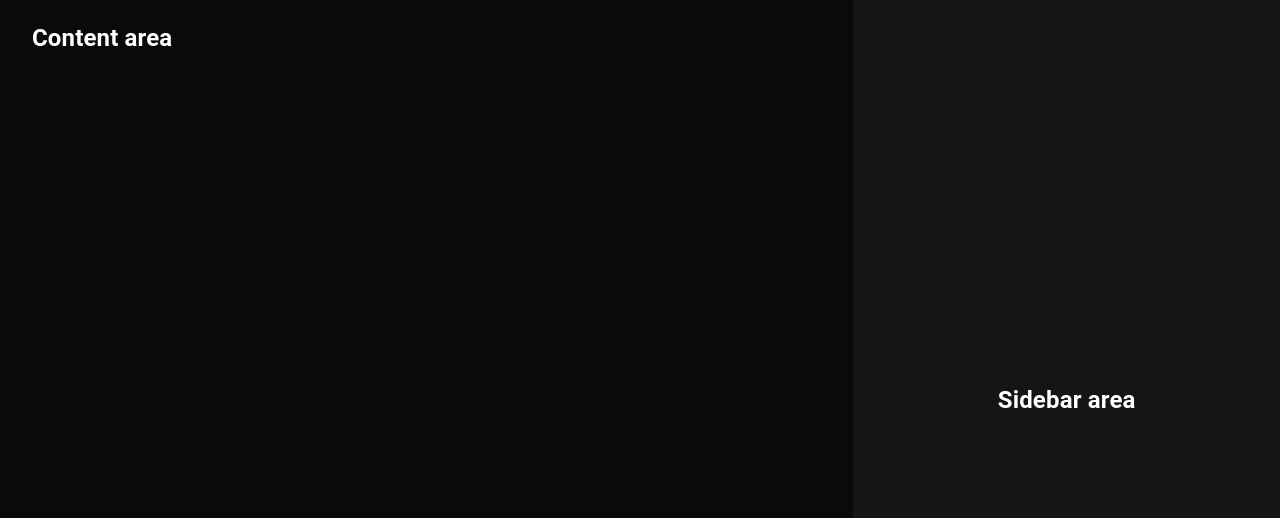
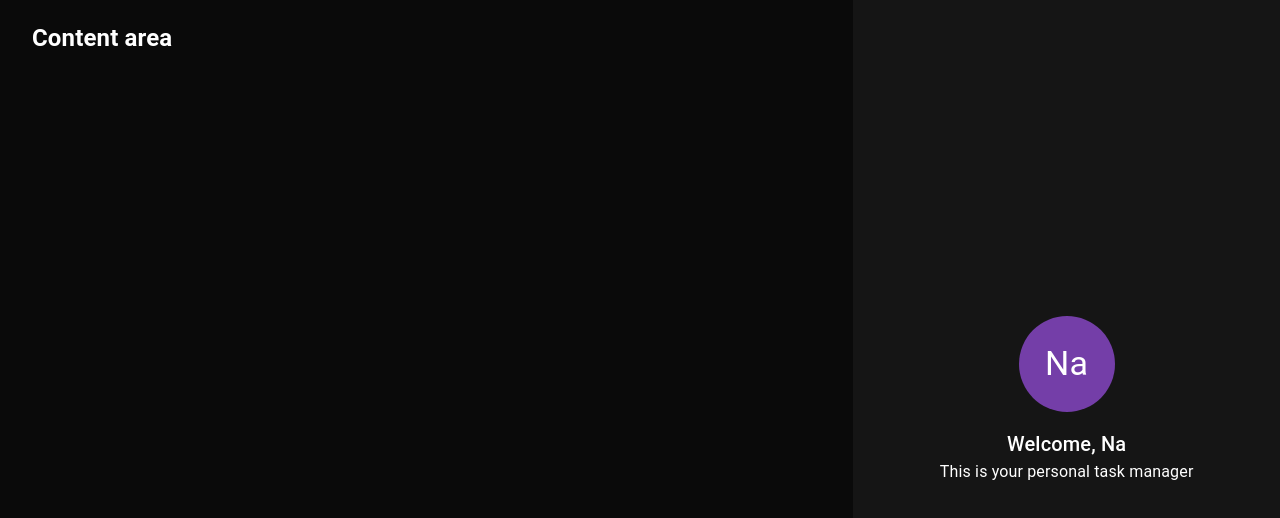
Before and after one commit to na-lin/todo-react-node-ts, a React (Create React App) app: page / in a window 1280 px wide. Shown: the top 518 px of the page. Built offline with nearby package versions, Linux system fonts and the light colour scheme.

Commit message:
design Profile component layout

```diff
--- /dev/null
+++ b/src/components/profile/Profile.tsx
@@ -0,0 +1,36 @@
+import React, { FC, ReactElement } from 'react';
+
+// MUI
+import { Avatar, Box, Typography } from '@mui/material';
+
+const Profile: FC = (): ReactElement => {
+  return (
+    <Box
+      display="flex"
+      flexDirection="column"
+      justifyContent="center"
+      alignItems="center"
+    >
+      <Avatar
+        sx={{
+          width: '96px',
+          height: '96px',
+          backgroundColor: 'primary.main',
+          marginBottom: '16px',
+        }}
+      >
+        <Typography variant="h4" color="text.primary">
+          Na
+        </Typography>
+      </Avatar>
+      <Typography variant="h6" color="text.primary">
+        Welcome, Na
+      </Typography>
+      <Typography variant="body1" color="text.primary">
+        This is your personal task manager
+      </Typography>
+    </Box>
+  );
+};
+
+export default Profile;
--- a/src/components/sidebar/Sidebar.tsx
+++ b/src/components/sidebar/Sidebar.tsx
@@ -2,6 +2,9 @@
 
 // MUI
 import { Grid } from '@mui/material';
+
+// components
+import Profile from '../profile/Profile';
 
 const Sidebar: FC = (): ReactElement => {
   return (
@@ -21,7 +24,7 @@
         alignItems: 'center',
       }}
     >
-      <h2>Sidebar area</h2>
+      <Profile />
     </Grid>
   );
 };
```
